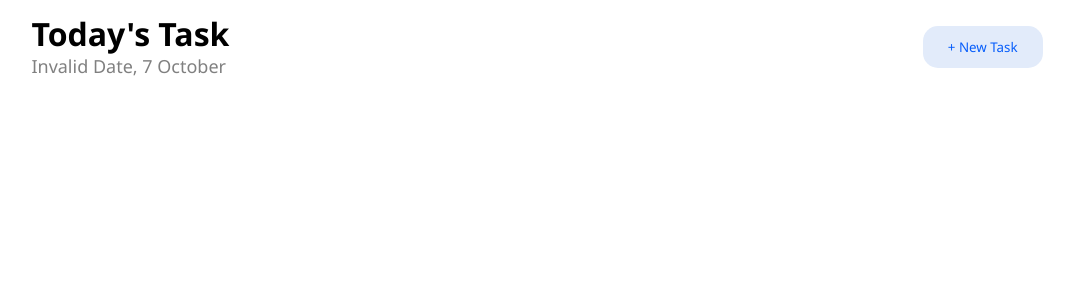
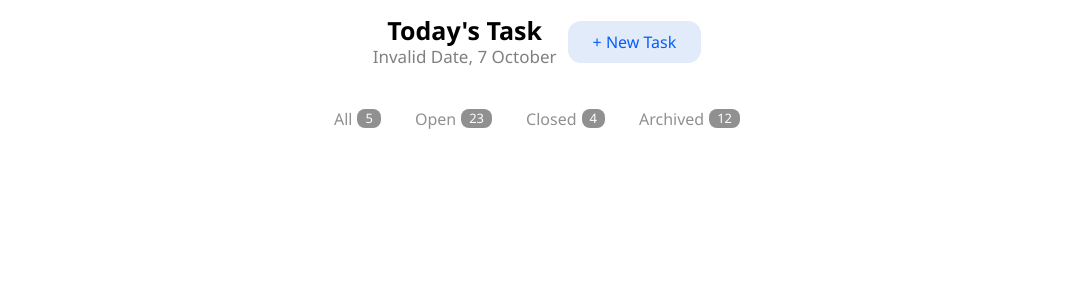
Before and after one commit to hugoFreit4s/to-do-w-vite, a React (Vite) app: page / in a window 1280 px wide. Shown: the top 300 px of the page, without its empty margins (103-1177 px from the left). Built offline with nearby package versions, Linux system fonts and the light colour scheme.

Commit message:
Task container styles almost done

```diff
--- a/src/App.tsx
+++ b/src/App.tsx
@@ -1,11 +1,11 @@
-import { EventHandler, useState } from 'react';
+import { useState } from 'react';
 import TaskElement from './TaskElement';
 
 type Task = {
   taskName: string,
   taskDescription: string,
   taskID: string,
-  isTaskDone: boolean,
+  isDone: boolean,
   editing: boolean
 }
 
@@ -73,7 +73,7 @@ function App() {
                 <button id='add_task_button' className='modal_buttons' onClick={() => {
                   const taskName = verifyName(name);
                   const taskDescription = verifyDescription(description);
-                  setTasksArray(prev => [...prev, { taskName: taskName, taskDescription: taskDescription, taskID: crypto.randomUUID(), isTaskDone: false, editing: false }])
+                  setTasksArray(prev => [...prev, { taskName: taskName, taskDescription: taskDescription, taskID: crypto.randomUUID(), isDone: false, editing: false }])
                   setName('');
                   setDescription('');
                   setIsModalOpened(false);
@@ -82,6 +82,13 @@ function App() {
             </div>
           </div>
         </div>}
+      <div className="main">
+        <div className='sections_div'>
+          <div className='section'>All<span>5</span></div>
+          <div className='section'>Open<span>23</span></div>
+          <div className='section'>Closed<span>4</span></div>
+          <div className='section'>Archived<span>12</span></div>
+        </div>
         <div className="tasks_div">
           {tasksArray.map(task => {
             return (
@@ -106,9 +113,14 @@ function App() {
                   task.editing = false;
                   setIsEditing(false);
                   setName('');
+                }}
+                onClickCheckTask={() => {
+                  setIsTaskDone(!isTaskDone);
+                  task.isDone = isTaskDone;
                 }} />
             )
           })}
+        </div>
       </div>
     </div>
   );
--- a/src/TaskElement.tsx
+++ b/src/TaskElement.tsx
@@ -2,7 +2,7 @@ type Props = {
     task: {
         taskName: string,
         taskID: string,
-        isTaskDone: boolean,
+        isDone: boolean,
         editing: boolean
         taskDescription: string
     }
@@ -10,12 +10,19 @@ type Props = {
     onClickEditButton: React.MouseEventHandler<HTMLButtonElement>;
     onChangeEditInput: React.ChangeEventHandler<HTMLInputElement>;
     onClickConfirmEditButton: React.MouseEventHandler<HTMLButtonElement>;
+    onClickCheckTask: React.MouseEventHandler<HTMLDivElement>;
 }
-const TaskElement = ({ task, onClickRemoveButton: removeFunction, onClickEditButton: editFunction, onChangeEditInput: handleInputChange, onClickConfirmEditButton: confirmEditFunction }: Props) => {
+const TaskElement = ({ task, onClickRemoveButton: removeFunction, onClickEditButton: editFunction, onChangeEditInput: handleInputChange, onClickConfirmEditButton: confirmEditFunction, onClickCheckTask: checkTask }: Props) => {
     return (
-        <div>
-            <p style={{ backgroundColor: 'gray', width: 'fit-content' }}>{task.taskName}</p>
-            <p style={{ backgroundColor: 'gray', width: 'fit-content' }}>{task.taskDescription}</p>
+        <div className="task_div">
+            <div className="task_top_div">
+                <div className="task_texts">
+                    <p id="task_name">{task.taskName}</p>
+                    <p id="task_description">{task.taskDescription}</p>
+                </div>
+                <div className="task_checkcircle" onClick={checkTask}>&#x2714;</div>
+            </div>
+            <hr />
             <div className="task_buttons">
                 <button onClick={removeFunction}>Remove task</button>
                 <button onClick={editFunction}>Edit task</button>
--- a/src/index.css
+++ b/src/index.css
@@ -1,13 +1,14 @@
-#root{
+#root {
     display: flex;
     justify-content: center;
     align-items: center;
 }
 
-#app_container{
+#app_container {
     display: flex;
     flex-direction: column;
-    width: 80%;
+    width: 26%;
+    gap: 30px;
 }
 
 .header {
@@ -19,11 +20,16 @@
 
 .header_left_side {
     line-height: 10px;
+    text-align: center;
+}
+
+.header_left_side h1 {
+    font-size: 25px;
 }
 
 .header_left_side h2 {
     color: gray;
-    font-size: 18px;
+    font-size: 17px;
     font-weight: 400;
 }
 
@@ -32,8 +38,9 @@
     background-color: #E2EBFA;
     color: #065DFB;
     border: none;
-    padding: 12px 25px 12px 25px;
-    border-radius: 15px;
+    padding: 10px 25px 10px 25px;
+    font-size: 16px;
+    border-radius: 13px;
     font-weight: 500;
     cursor: pointer;
 }
@@ -127,3 +134,102 @@
     font-size: 15px;
     font-weight: 500;
 }
+
+.sections_div {
+    display: flex;
+    justify-content: center;
+    font-family: 'Segoe UI', Tahoma, Geneva, Verdana, sans-serif;
+    font-weight: 500;
+    color: rgba(128, 128, 128, 0.872);
+    align-items: center;
+    gap: 30px;
+}
+
+.section,
+.section_active {
+    display: flex;
+    gap: 5px;
+    align-items: center;
+    padding: 2px 2px 2px 2px;
+    cursor: pointer;
+}
+
+.section span,
+.section_active span {
+    color: white;
+    font-weight: 100;
+    padding: 0 8px 1px 8px;
+    border-radius: 8px;
+    font-size: 13px;
+}
+
+.section span {
+    background-color: rgba(128, 128, 128, 0.872);
+}
+
+.section_active {
+    color: #065DFB;
+}
+
+.section_active span {
+    background-color: #065DFB;
+}
+
+.tasks_div {
+    margin-top: 30px;
+}
+
+.task_div {
+    padding: 10px 10px 10px 10px;
+    display: flex;
+    flex-direction: column;
+    gap: 10px;
+    border-radius: 8px;
+    box-shadow: 4px 4px 20px rgba(128, 128, 128, 0.168);
+    padding: 10px 20px 10px 20px;
+}
+
+.task_top_div{
+    display: flex;
+    align-items: center;
+    justify-content: space-between;
+}
+
+.task_texts{
+    display: flex;
+    flex-direction: column;
+    line-height: 0;
+    justify-content: center;
+    font-family: 'Segoe UI', Tahoma, Geneva, Verdana, sans-serif;
+}
+
+#task_name{
+    font-size: 20px;
+}
+
+#task_description{
+    font-size: 14px;
+    color: rgba(128, 128, 128, 0.872);
+    margin-top: 0;
+}
+
+.task_checkcircle{
+    border: 2px solid rgba(128, 128, 128, 0.872);
+    padding: 0 5px 0 5px;
+    border-radius: 20px;
+    cursor: pointer;
+}
+
+.task_checkcircle_active{
+    border: 2px solid #065DFB;
+    padding: 0 5px 0 5px;
+    border-radius: 20px;
+    color: white;
+    background-color: #065DFB;
+    cursor: pointer;
+}
+
+.task_div hr {
+    width: 100%;
+    border: 1px solid #F4F4F4;
+}
```
Lines whose indentation alone changed are shown as unchanged.
